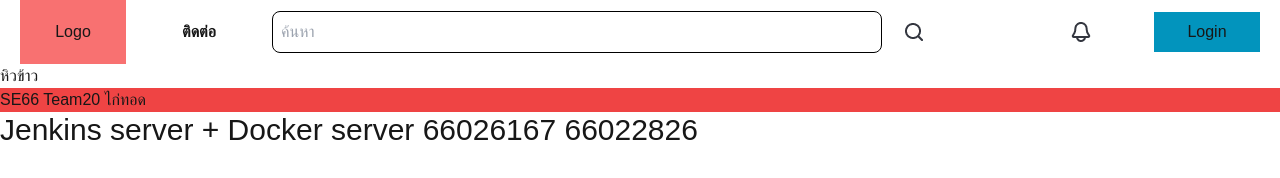
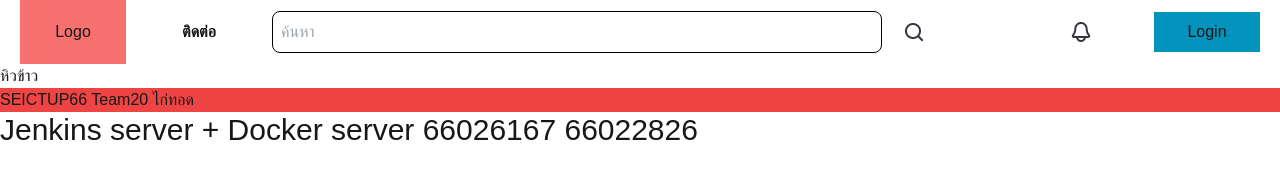
Before and after one commit to omega1234az/itshop, a Next.js app: page / in a window 1280 px wide. Shown: the top 178 px of the page. Built offline with nearby package versions, Linux system fonts and the light colour scheme.

Commit message:
SEICTUP66

```diff
--- a/app/page.tsx
+++ b/app/page.tsx
@@ -4,7 +4,7 @@
   return (
     <>
     <h1> หิวข้าว </h1>
-    <div className="bg-red-500"> SE66 Team20 ไก่ทอด </div>
+    <div className="bg-red-500"> SEICTUP66 Team20 ไก่ทอด </div>
     <div className="text-3xl">
           Jenkins server + Docker server
           66026167
```
